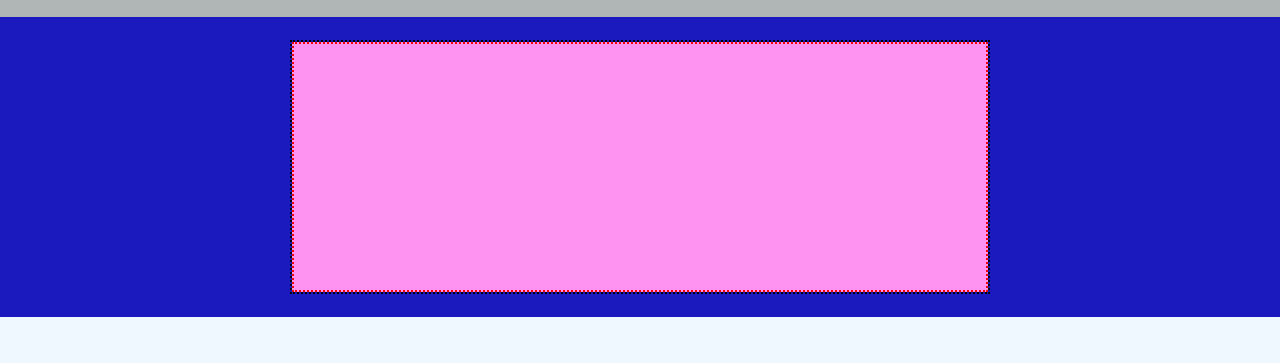
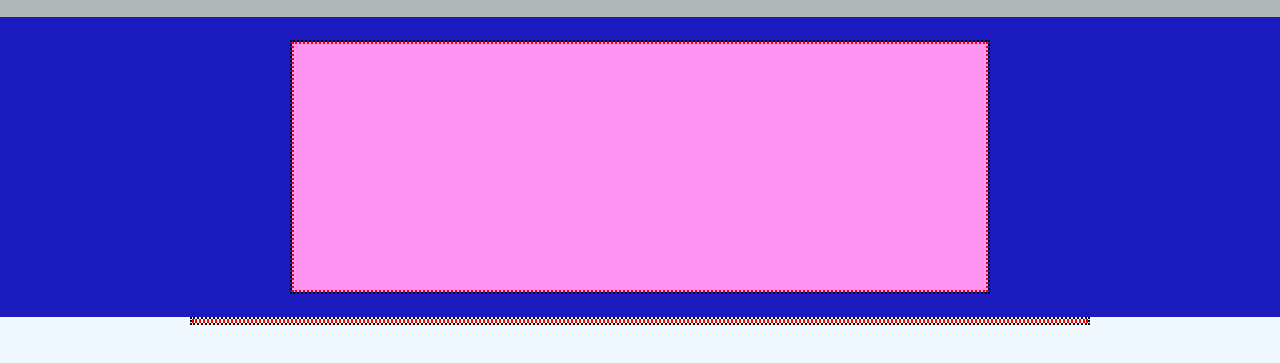
Before and after one commit to giovanni-arduini/htmlcss-struttura-discord, a plain HTML site: page index.html in a window 1280 px wide. Shown: the part 41-404 px from the top of the page. Drawn offline with Linux system fonts and the light colour scheme.

Commit message:
ADD  section 2 in html

```diff
--- a/index.html
+++ b/index.html
@@ -28,6 +28,15 @@
           </div>
         </div>
       </section>
+
+      <section class="section-2 debug">
+        <div class="container">
+          <div class="row">
+            <div class="col-40"></div>
+            <div class="col-60"></div>
+          </div>
+        </div>
+      </section>
     </main>
     <footer></footer>
   </body>
```
